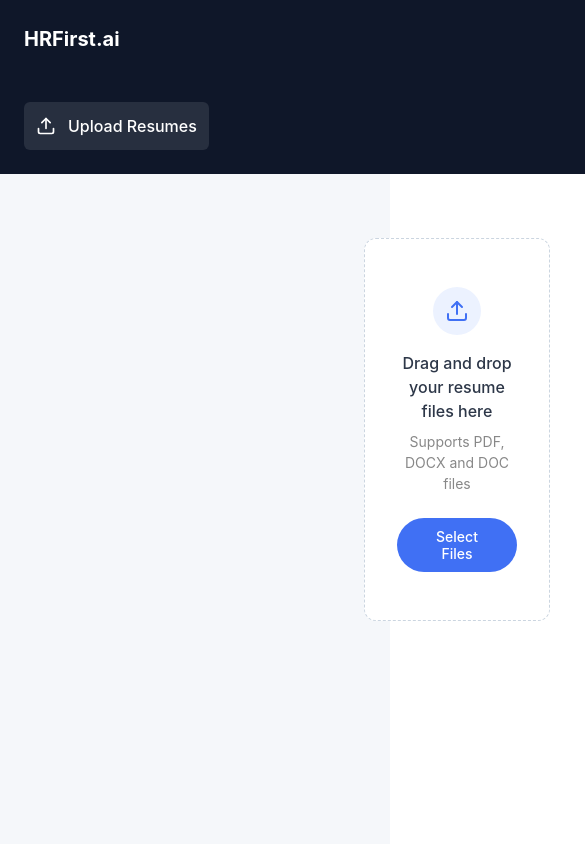
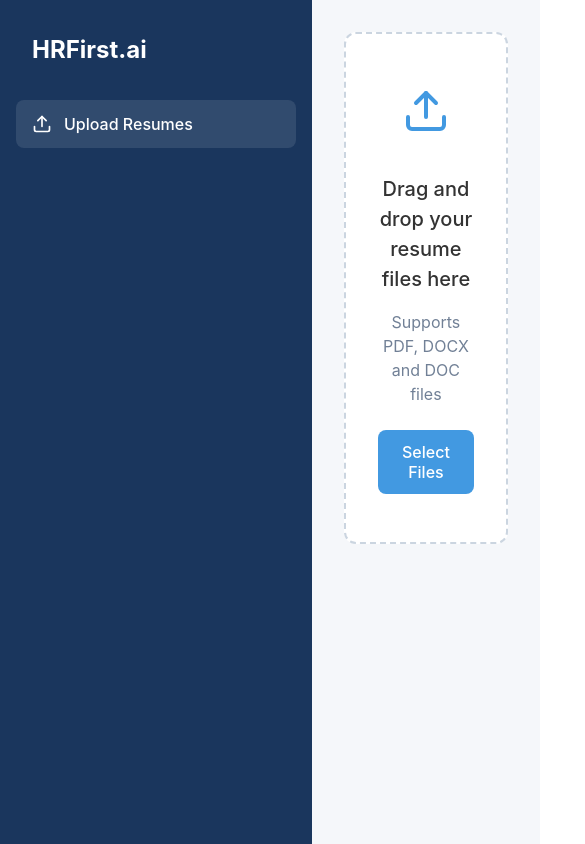
Before and after one commit to aditya699/hrfirst.ai, a React (Vite) app in the folder Frontend/HRProject/vite-project/: page / in a window 390 px wide. Shown: the top 844 px of the page, 585 px wide, since content can reach past the window. Built offline with nearby package versions, Linux system fonts and the light colour scheme.

Commit message:
added commit

```diff
--- a/Frontend/HRProject/vite-project/src/ResumeParserUI.css
+++ b/Frontend/HRProject/vite-project/src/ResumeParserUI.css
@@ -1,164 +1,135 @@
-/* Base styles and reset */
-* {
-  margin: 0;
-  padding: 0;
-  box-sizing: border-box;
-}
-
-body {
-  font-family: 'Inter', -apple-system, BlinkMacSystemFont, 'Segoe UI', Roboto, Oxygen, Ubuntu, Cantarell, 'Open Sans', 'Helvetica Neue', sans-serif;
-  background-color: #f5f7fa;
-  color: #333;
-}
-
+/* Main layout and container styles */
 .app-container {
   display: flex;
   min-height: 100vh;
+  font-family: 'Inter', -apple-system, BlinkMacSystemFont, 'Segoe UI', Roboto, sans-serif;
+  color: #333;
+  position: relative;
 }
 
-/* Sidebar styles */
+.app-container.uploading {
+  overflow: hidden;
+}
+
+.centered-container {
+  flex: 1;
+  padding: 2rem;
+  background-color: #f5f7fa;
+}
+
 .sidebar {
-  width: 260px;
-  background-color: #0f1729;
+  width: 280px;
+  background-color: #1a365d;
   color: white;
-  padding: 1.5rem;
-  display: flex;
-  flex-direction: column;
-  position: sticky;
-  top: 0;
-  height: 100vh;
+  padding: 2rem 1rem;
 }
 
 .logo {
-  font-size: 1.25rem;
+  font-size: 1.5rem;
   font-weight: 700;
   margin-bottom: 2rem;
-  padding-bottom: 1rem;
+  padding-left: 1rem;
 }
 
+.main-content {
+  max-width: 900px;
+  margin: 0 auto;
+}
+
+/* Navigation menu styles */
 .nav-menu {
   display: flex;
   flex-direction: column;
-  gap: 0.5rem;
 }
 
 .nav-item {
   display: flex;
   align-items: center;
-  gap: 0.75rem;
-  padding: 0.75rem;
-  border-radius: 0.375rem;
-  color: #a0aec0;
+  padding: 0.75rem 1rem;
+  margin-bottom: 0.5rem;
+  border-radius: 0.5rem;
+  color: #cbd5e0;
   text-decoration: none;
-  transition: background-color 0.2s, color 0.2s;
+  transition: all 0.2s ease;
 }
 
-.nav-item:hover {
+.nav-item:hover, .nav-item.active {
   background-color: rgba(255, 255, 255, 0.1);
-  color: white;
-}
-
-.nav-item.active {
-  background-color: rgba(255, 255, 255, 0.1);
-  color: white;
+  color: #fff;
 }
 
 .nav-icon {
+  margin-right: 0.75rem;
   font-size: 1.25rem;
 }
 
-/* Main content styles */
-
-.main-content {
-
-  flex: 1;
-  padding: 2rem;
-  overflow-y: auto;
-  margin-left: 300px;
-}
+/* Drop zone styles */
 .drop-zone {
-  border: 1px dashed #cbd5e0;
-  border-radius: 12px;
+  border: 2px dashed #cbd5e0;
+  border-radius: 0.75rem;
+  background-color: white;
   padding: 3rem 2rem;
   text-align: center;
+  transition: all 0.2s ease;
   margin-bottom: 2rem;
-  background-color: white;
-  transition: border-color 0.2s, background-color 0.2s;
 }
+
 .drop-zone.active {
-  border-color: #3182ce;
-  background-color: rgba(49, 130, 206, 0.05);
+  border-color: #4299e1;
+  background-color: #ebf8ff;
 }
+
 .drop-zone-content {
-  display: flex;
-  flex-direction: column;
-  align-items: center;
-  justify-content: center;
+  max-width: 400px;
+  margin: 0 auto;
 }
+
 .upload-icon {
-  width: 48px;
-  height: 48px;
-  display: flex;
-  align-items: center;
-  justify-content: center;
-  color: #4070f4;
-  background-color: #ecf2ff;
-  border-radius: 50%;
-  font-size: 1.5rem;
+  font-size: 3rem;
+  color: #4299e1;
   margin-bottom: 1rem;
 }
 
 .drop-text {
-  font-size: 1rem;
+  font-size: 1.25rem;
   font-weight: 500;
-  color: #2d3748;
   margin-bottom: 0.5rem;
 }
 
 .file-formats {
-  font-size: 0.875rem;
-  color: #888;
+  color: #718096;
   margin-bottom: 1.5rem;
 }
 
 .select-files-btn {
-  background-color: #4070f4;
+  background-color: #4299e1;
   color: white;
-  font-size: 0.875rem;
+  border: none;
+  border-radius: 0.5rem;
+  padding: 0.75rem 1.5rem;
+  font-size: 1rem;
   font-weight: 500;
-  padding: 0.625rem 1.5rem;
-  border-radius: 999px;
   cursor: pointer;
-  transition: background-color 0.2s;
-  border: none;
-  min-width: 120px;
+  transition: all 0.2s ease;
 }
 
 .select-files-btn:hover {
-  background-color: #1d4ed8;
+  background-color: #3182ce;
 }
 
-/* Selected files section */
-
-.centered-container {
-  display: flex;
-  justify-content: center;
-  align-items: center;
-  padding: 2rem;
-}
+/* Selected files list */
 .selected-files {
   background-color: white;
-  border-radius: 0.5rem;
+  border-radius: 0.75rem;
   padding: 1.5rem;
-  margin-bottom: 2rem;
   box-shadow: 0 1px 3px rgba(0, 0, 0, 0.1);
 }
 
 .selected-files-title {
-  font-size: 1rem;
+  margin-top: 0;
+  margin-bottom: 1rem;
+  font-size: 1.25rem;
   font-weight: 600;
-  margin-bottom: 1rem;
-  color: #1a202c;
 }
 
 .file-list {
@@ -170,255 +141,255 @@ body {
   align-items: center;
   padding: 0.75rem;
   border-radius: 0.5rem;
-  background-color: #f8fafc;
+  background-color: #f7fafc;
   margin-bottom: 0.5rem;
 }
 
-.file-item:last-child {
-  border-bottom: none;
-}
-
 .file-item-icon {
-  color: #4a5568;
+  color: #4299e1;
   margin-right: 0.75rem;
+  font-size: 1.25rem;
 }
 
 .file-item-name {
   flex: 1;
-  font-size: 0.875rem;
-  color: #2d3748;
   overflow: hidden;
   text-overflow: ellipsis;
   white-space: nowrap;
 }
 
 .file-item-size {
-  font-size: 0.75rem;
   color: #718096;
-  margin-right: 1rem;
+  margin: 0 1rem;
 }
 
 .file-item-remove {
   background: none;
   border: none;
   color: #e53e3e;
-  font-size: 1rem;
+  font-size: 1.25rem;
   cursor: pointer;
-  display: flex;
-  align-items: center;
-  justify-content: center;
-  width: 20px;
-  height: 20px;
+  padding: 0;
+  width: 28px;
+  height: 28px;
+  line-height: 1;
   border-radius: 50%;
-  transition: background-color 0.2s;
-}
-.file-item-remove:hover {
-  background-color: rgba(229, 62, 62, 0.1);
 }
 
+.file-item-remove:hover {
+  background-color: #fed7d7;
+}
+
+/* Upload actions */
 .upload-actions {
   display: flex;
   justify-content: space-between;
 }
 
 .upload-btn {
-  background-color: #2563eb;
+  background-color: #4299e1;
   color: white;
-  font-size: 0.875rem;
+  border: none;
+  border-radius: 0.5rem;
+  padding: 0.75rem 1.5rem;
+  font-size: 1rem;
   font-weight: 500;
-  padding: 0.625rem 1.25rem;
-  border-radius: 0.375rem;
   cursor: pointer;
-  border: none;
-  transition: background-color 0.2s;
-}
-.upload-btn:hover {
-  background-color: #1d4ed8;
+  transition: all 0.2s ease;
 }
 
+.upload-btn:hover {
+  background-color: #3182ce;
+}
+
+.upload-btn:disabled {
+  background-color: #a0aec0;
+  cursor: not-allowed;
+}
 
 .clear-btn {
   background-color: transparent;
-  color: #4a5568;
-  font-size: 0.875rem;
+  color: #718096;
+  border: 1px solid #cbd5e0;
+  border-radius: 0.5rem;
+  padding: 0.75rem 1.5rem;
+  font-size: 1rem;
   font-weight: 500;
-  padding: 0.625rem 1.25rem;
-  border-radius: 0.375rem;
   cursor: pointer;
-  border: 1px solid #e2e8f0;
-}
-.clear-btn:hover {
-  background-color: #f8fafc;
+  transition: all 0.2s ease;
 }
 
-/* Features section styles */
-.features-section {
-  margin-top: 2rem;
+.clear-btn:hover {
+  background-color: #f7fafc;
+  color: #4a5568;
 }
 
-.features-title {
-  font-size: 1.25rem;
-  font-weight: 600;
-  margin-bottom: 1rem;
-  color: #1a202c;
+.clear-btn:disabled {
+  opacity: 0.5;
+  cursor: not-allowed;
 }
 
-.feature-card {
-  display: flex;
-  align-items: center;
-  gap: 1rem;
-  padding: 1.25rem;
-  background-color: white;
-  border-radius: 0.5rem;
-  box-shadow: 0 1px 3px rgba(0, 0, 0, 0.1);
-  margin-bottom: 1rem;
-}
-
-.feature-icon {
-  min-width: 2rem;
-  height: 2rem;
-  display: flex;
-  align-items: center;
-  justify-content: center;
-  background-color: #f0fdf4;
-  border-radius: 50%;
-  color: #10b981;
-}
-
-.check-icon {
-  font-size: 1.25rem;
-}
-
-.feature-content {
-  flex: 1;
-}
-
-.feature-name {
-  font-weight: 500;
-  margin-bottom: 0.25rem;
-  color: #1a202c;
-}
-
-.feature-description {
-  font-size: 0.875rem;
-  color: #718096;
-}
-.app-container.uploading .main-content,
-.app-container.uploading .sidebar {
-  filter: blur(5px);
-  pointer-events: none;
-  user-select: none;
-}
-
+/* Upload progress overlay */
 .overlay {
-  position: fixed;
+  position: absolute;
   top: 0;
   left: 0;
   right: 0;
   bottom: 0;
   background-color: rgba(0, 0, 0, 0.5);
   display: flex;
+  justify-content: center;
   align-items: center;
-  justify-content: center;
-  z-index: 1000;
-  animation: fadeIn 0.3s ease;
+  z-index: 100;
 }
+
 .progress-modal {
   background-color: white;
-  border-radius: 12px;
+  border-radius: 0.75rem;
   padding: 2rem;
   width: 90%;
   max-width: 500px;
-  box-shadow: 0 10px 25px rgba(0, 0, 0, 0.2);
+  box-shadow: 0 10px 15px -3px rgba(0, 0, 0, 0.1);
   text-align: center;
-  animation: slideUp 0.4s ease;
 }
+
 .progress-modal h3 {
-  font-size: 1.25rem;
+  margin-top: 0;
+  margin-bottom: 1.5rem;
+  font-size: 1.5rem;
+  font-weight: 600;
+}
+
+.progress-bar-container {
+  height: 1rem;
+  background-color: #e2e8f0;
+  border-radius: 9999px;
+  overflow: hidden;
+  margin-bottom: 1rem;
+}
+
+.progress-bar-fill {
+  height: 100%;
+  background-color: #4299e1;
+  transition: width 0.3s ease;
+}
+
+.progress-percentage {
   font-weight: 600;
   color: #2d3748;
   margin-bottom: 1.5rem;
 }
-.progress-bar-container {
-  height: 12px;
-  background-color: #f0f0f0;
-  border-radius: 10px;
-  margin-bottom: 1.25rem;
-  overflow: hidden;
-  box-shadow: inset 0 1px 2px rgba(0, 0, 0, 0.1);
-}
-.progress-bar-fill {
-  height: 100%;
-  background: linear-gradient(90deg, #4070f4, #5a8afa);
-  border-radius: 10px;
-  transition: width 0.3s ease;
-  position: relative;
-}
-.progress-bar-fill::after {
-  content: '';
-  position: absolute;
-  top: 0;
-  left: 0;
-  right: 0;
-  bottom: 0;
-  background: linear-gradient(90deg, transparent, rgba(255, 255, 255, 0.2), transparent);
-  animation: shimmer 1.5s infinite;
-}
-@keyframes shimmer {
-  0% { transform: translateX(-100%); }
-  100% { transform: translateX(100%); }
-}
-
-.progress-percentage {
-  font-size: 1rem;
-  font-weight: 600;
-  color: #333;
-  margin-bottom: 1rem;
-}
 
 .friendly-message {
-  font-size: 0.9rem;
-  color: #4b5563;
-  padding: 1rem;
-  border-radius: 8px;
-  border-left: 3px solid #4070f4;
-  background-color: #f8fafc;
-  text-align: left;
+  color: #718096;
   line-height: 1.5;
 }
 
-@keyframes fadeIn {
-  from { opacity: 0; }
-  to { opacity: 1; }
+/* Upload results styles */
+.upload-results {
+  background-color: white;
+  border-radius: 0.75rem;
+  padding: 1.5rem;
+  box-shadow: 0 1px 3px rgba(0, 0, 0, 0.1);
+  margin-top: 2rem;
 }
 
-@keyframes slideUp {
-  from { transform: translateY(30px); opacity: 0; }
-  to { transform: translateY(0); opacity: 1; }
+.upload-results h3 {
+  margin-top: 0;
+  margin-bottom: 1rem;
+  font-size: 1.25rem;
+  font-weight: 600;
+  color: #2d3748;
 }
 
-/* Responsive adjustments */
-@media (max-width: 768px) {
-  .app-container {
-    flex-direction: column;
-  }
+.results-content {
+  color: #4a5568;
+}
 
-  .sidebar {
-    width: 100%;
-    height: auto;
-    position: relative;
-  }
+.parsed-data {
+  margin-top: 1.5rem;
+}
 
-  .nav-menu {
-    flex-direction: row;
-    overflow-x: auto;
-  }
+.parsed-data h4 {
+  font-size: 1.125rem;
+  font-weight: 600;
+  margin-bottom: 1rem;
+  color: #2d3748;
+}
 
-  .nav-item {
-    white-space: nowrap;
-  }
+.resume-card {
+  border: 1px solid #e2e8f0;
+  border-radius: 0.5rem;
+  padding: 1.5rem;
+  margin-bottom: 1.5rem;
+  background-color: #f8fafc;
+}
 
-  .upload-actions {
-    flex-direction: column;
+.resume-file-name {
+  font-size: 1.125rem;
+  font-weight: 600;
+  margin-top: 0;
+  margin-bottom: 1rem;
+  padding-bottom: 0.75rem;
+  border-bottom: 1px solid #e2e8f0;
+  color: #2d3748;
+}
+
+.resume-info {
+  display: grid;
+  grid-template-columns: 1fr;
+  gap: 1rem;
+}
+
+@media (min-width: 640px) {
+  .resume-info {
+    grid-template-columns: repeat(2, 1fr);
   }
 }
+
+.resume-field {
+  margin-bottom: 0.5rem;
+}
+
+.resume-field strong {
+  color: #4a5568;
+  display: block;
+  margin-bottom: 0.25rem;
+}
+
+.skills-list {
+  max-height: 200px;
+  overflow-y: auto;
+  padding: 0.5rem;
+  background-color: #f7fafc;
+  border-radius: 0.25rem;
+  font-size: 0.875rem;
+  line-height: 1.5;
+}
+
+.raw-json-details {
+  margin-top: 1.5rem;
+  border-top: 1px solid #e2e8f0;
+  padding-top: 1rem;
+}
+
+.raw-json-details summary {
+  cursor: pointer;
+  color: #4299e1;
+  font-weight: 500;
+}
+
+.raw-json {
+  margin-top: 1rem;
+  background-color: #f7fafc;
+  padding: 1rem;
+  border-radius: 0.5rem;
+  overflow-x: auto;
+}
+
+.raw-json pre {
+  margin: 0;
+  font-family: monospace;
+  font-size: 0.875rem;
+  line-height: 1.5;
+}
```
Also changed, not shown: Frontend/HRProject/vite-project/src/ResumeParserUI.jsx (+60 -10 lines).
